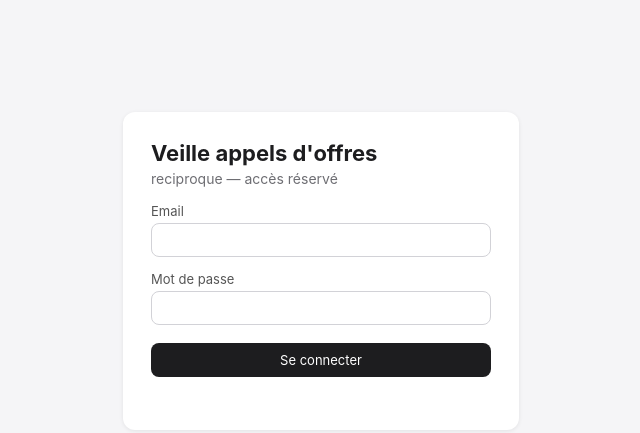
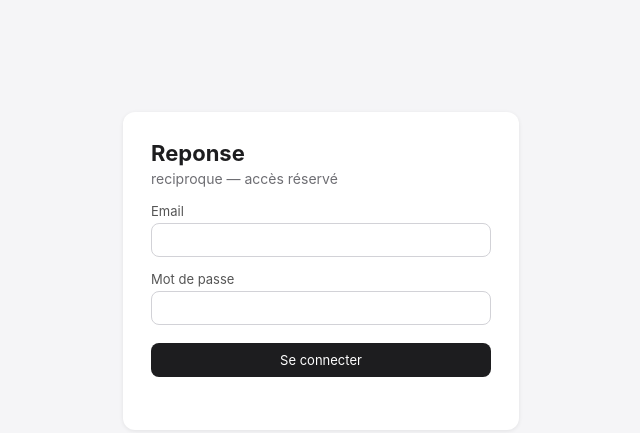
Before and after one commit to reciproque/vao-pages, a plain HTML site: page web/index.html in a window 1280 px wide. Shown: the whole page, without its empty margins (319-959 px from the left). Drawn offline with nearby package versions, Linux system fonts and the light colour scheme.

Commit message:
Outil VAO --> Reponse

```diff
--- a/web/index.html
+++ b/web/index.html
@@ -3,7 +3,7 @@
 <head>
 <meta charset="UTF-8">
 <meta name="viewport" content="width=device-width, initial-scale=1">
-<title>Veille appels d'offres</title>
+<title>Reponse</title>
 <!--
   Page de suivi des annonces retenues par la pipeline, réunies dans un seul
   tableau (colonne « Source ») : BOAMP (table annonces_boamp), TED (table
@@ -33,7 +33,7 @@
 <body>
 
 <form id="connexion" hidden>
-  <h1>Veille appels d'offres</h1>
+  <h1>Reponse</h1>
   <div class="sous-titre">reciproque — accès réservé</div>
   <label for="email">Email</label>
   <input id="email" type="email" autocomplete="username" required>
@@ -45,7 +45,7 @@
 
 <main id="application" hidden>
   <div class="entete">
-    <h1>Veille appels d'offres — reciproque</h1>
+    <h1>Reponse — reciproque</h1>
     <div class="utilisateur"><span id="email-utilisateur"></span> · <button id="deconnexion" type="button">Se déconnecter</button></div>
   </div>
   <div class="onglets" role="tablist">
```
